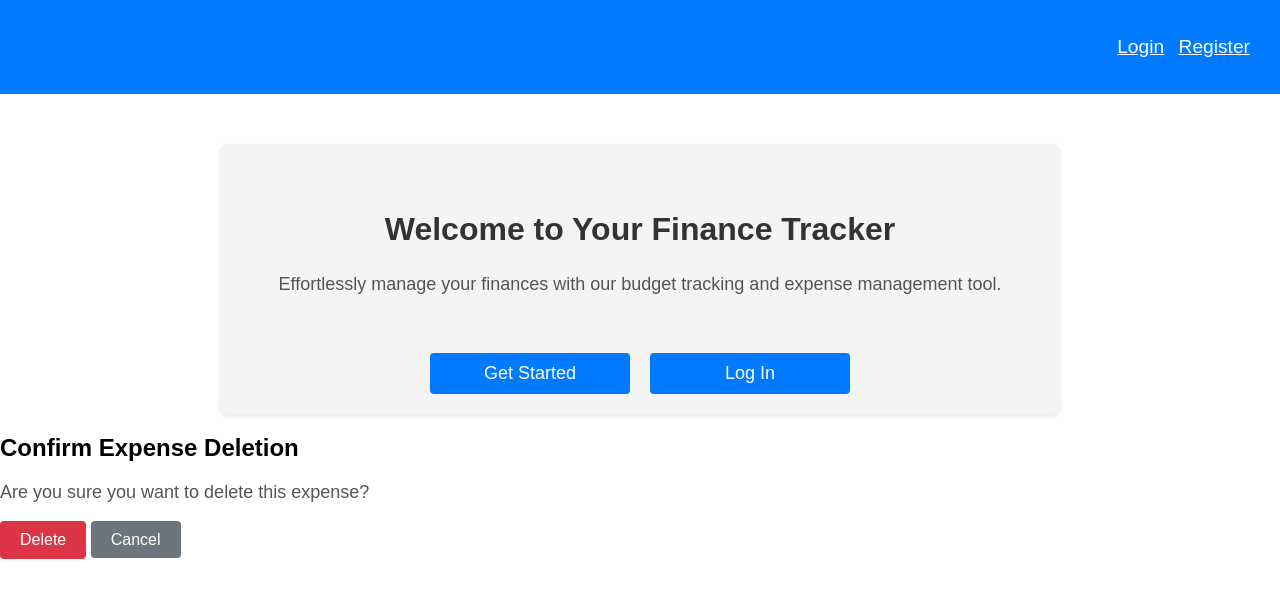
After one commit to NishthaJethani/finance-tracker, a Django app: template expenses/templates/expense_confirm_delete.html in a window 1280 px wide. The commit adds this page. Shown: the top 598 px of the page. Run offline with Django 3.2, Linux system fonts and the light colour scheme; the template is opened without the code that fills it, so the values that code supplies are empty.

Commit message:
Update and Delete added

```diff
--- /dev/null
+++ b/expenses/templates/expense_confirm_delete.html
@@ -0,0 +1,11 @@
+{% extends "base.html" %}
+
+{% block content %}
+<h2>Confirm Expense Deletion</h2>
+<p>Are you sure you want to delete this expense?</p>
+<form method="post">
+  {% csrf_token %}
+  <button type="submit" class="delete-button">Delete</button>
+  <a href="{% url 'expenses:expense-home' %}" class="cancel-button">Cancel</a>
+</form>
+{% endblock %}
--- a/expenses/templates/expense_list.html
+++ b/expenses/templates/expense_list.html
@@ -7,10 +7,11 @@
         <table class="expense-table">
             <thead>
                 <tr>
+                    <th>Description</th>
+                    <th>Amount</th>
                     <th>Category</th>
-                    <th>Amount</th>
                     <th>Date</th>
-                    <th>Description</th>
+                    <th>Edit</th>
                 </tr>
             </thead>
             <tbody>
@@ -20,6 +21,7 @@
                         <td>₹{{ expense.amount|floatformat:2 }}</td>
                         <td>{{ expense.category }}</td>
                         <td>{{ expense.date|date:"M d, Y" }}</td>
+                        <td><a href="{% url 'expenses:expense-edit' expense.pk %}" class="edit-button">✏️</a></td>
 
                     </tr>
                 {% empty %}
--- a/expenses/urls.py
+++ b/expenses/urls.py
@@ -1,10 +1,13 @@
 from django.urls import path
-from .views import ExpenseCreateView, ExpenseListView
+from .views import ExpenseCreateView, ExpenseListView, ExpenseUpdateView, ExpenseDeleteView
 
 app_name = 'expenses'
 
 urlpatterns = [
+
     path('', ExpenseListView.as_view(), name='expense-home'),
     path('create/', ExpenseCreateView.as_view(), name='expense-create'),
+    path('edit/<int:pk>/', ExpenseUpdateView.as_view(), name='expense-edit'),
+    path('delete/<int:pk>/', ExpenseDeleteView.as_view(), name='expense-delete'),
 
 ]
--- a/financetracker/urls.py
+++ b/financetracker/urls.py
@@ -19,6 +19,6 @@
 
 urlpatterns = [
     path("admin/", admin.site.urls),
-    path('expenses', include('expenses.urls')),
+    path('expenses/', include('expenses.urls')),
     path('', include('users.urls')),
 ]
--- a/static/expenses/styles.css
+++ b/static/expenses/styles.css
@@ -151,3 +151,57 @@
 .cta-button:hover {
     background-color: #0056b3;
 }
+
+/* styles.css */
+.save-button {
+        background-color: #007bff; /* Blue color */
+        color: #fff;
+        border: none;
+        border-radius: 4px;
+        padding: 10px 20px;
+        font-size: 16px;
+        cursor: pointer;
+        transition: background-color 0.3s;
+    }
+
+    .save-button:hover {
+        background-color: #0056b3; /* Darker blue on hover */
+    }
+
+
+.delete-button {
+    background-color: #dc3545; /* Red color */
+    color: #fff;
+    border: none;
+    border-radius: 4px;
+    padding: 10px 20px;
+    font-size: 16px;
+    cursor: pointer;
+    transition: background-color 0.3s;
+    text-decoration: none;
+}
+
+.delete-button:hover {
+    background-color: #c82333; /* Darker red on hover */
+}
+
+.cancel-button {
+    background-color: #6c757d; /* Gray color */
+    color: #fff;
+    border: none;
+    border-radius: 4px;
+    padding: 10px 20px;
+    font-size: 16px;
+    cursor: pointer;
+    transition: background-color 0.3s;
+    text-decoration: none;
+}
+
+.cancel-button:hover {
+    background-color: #5a6268; /* Darker gray on hover */
+}
+
+.edit-button{
+    transition: background-color 0.3s;
+    text-decoration: none;
+}
```
Also changed, not shown: expenses/templates/expense_edit.html (added, +11 -0 lines), expenses/views.py (+12 -1 lines).
